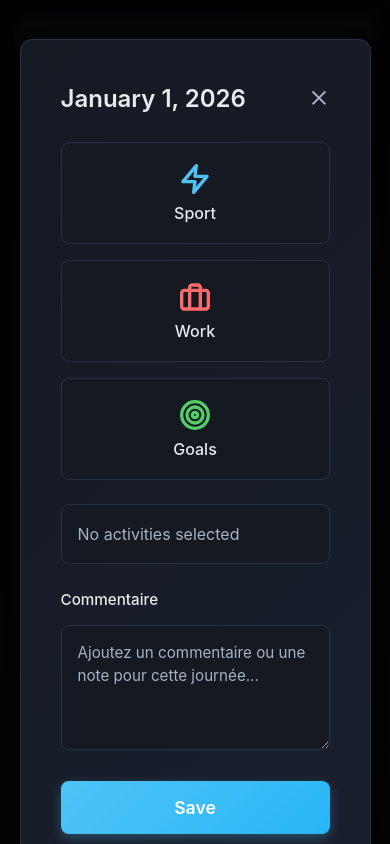
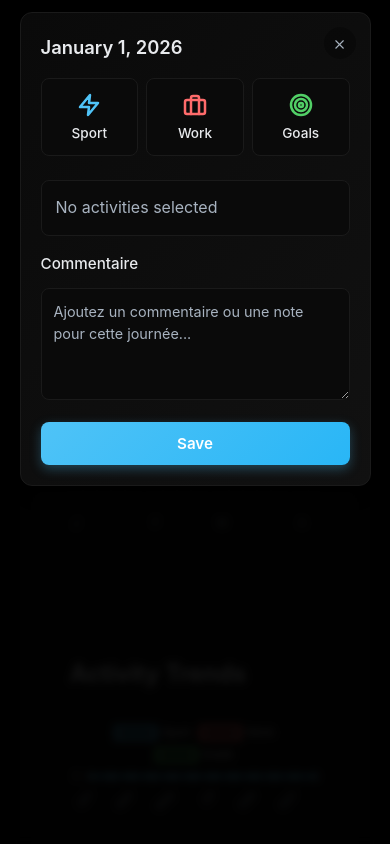
Before and after one commit to hassandaher1/2026, a plain HTML site: page index.html in a window 390 px wide. Both pictures are taken after a click on the element 76 px from the left and 450 px from the top of the page. Shown: the top 844 px of the page. Drawn offline with nearby package versions, Linux system fonts and the light colour scheme.

Commit message:
Improve mobile UI: fix calendar alignment, change to black theme, optimize modal for mobile

```diff
--- a/styles.css
+++ b/styles.css
@@ -8,13 +8,13 @@
     --sport-color: #4fc3f7;
     --work-color: #ff6b6b;
     --goals-color: #51cf66;
-    --bg-primary: #0a0d14;
-    --bg-secondary: #141922;
-    --bg-tertiary: #1a1f2e;
+    --bg-primary: #000000;
+    --bg-secondary: #0a0a0a;
+    --bg-tertiary: #111111;
     --text-primary: #e8eaed;
     --text-secondary: #a8b3c0;
-    --border-color: #2a3142;
-    --border-hover: #3a4255;
+    --border-color: #1a1a1a;
+    --border-hover: #2a2a2a;
     --shadow-sm: 0 2px 4px rgba(0, 0, 0, 0.4);
     --shadow-md: 0 4px 12px rgba(0, 0, 0, 0.5), 0 2px 4px rgba(0, 0, 0, 0.4);
     --shadow-lg: 0 8px 24px rgba(0, 0, 0, 0.6), 0 4px 8px rgba(0, 0, 0, 0.5);
@@ -27,7 +27,7 @@
 
 body {
     font-family: 'Poppins', -apple-system, BlinkMacSystemFont, 'Segoe UI', 'Roboto', sans-serif;
-    background: linear-gradient(135deg, #050709 0%, #0a0d14 50%, #0f1419 100%);
+    background: #000000;
     background-attachment: fixed;
     color: var(--text-primary);
     line-height: 1.6;
@@ -105,7 +105,7 @@ body {
     box-shadow: var(--shadow-md);
     transform: translateY(-2px);
     border-color: var(--border-hover);
-    background: #1c2333;
+    background: #1a1a1a;
 }
 
 .goal-item label {
@@ -157,6 +157,25 @@ body {
 .contribution-wrapper {
     overflow-x: auto;
     padding-bottom: 0.5rem;
+    -webkit-overflow-scrolling: touch;
+}
+
+.contribution-wrapper::-webkit-scrollbar {
+    height: 8px;
+}
+
+.contribution-wrapper::-webkit-scrollbar-track {
+    background: var(--bg-tertiary);
+    border-radius: 4px;
+}
+
+.contribution-wrapper::-webkit-scrollbar-thumb {
+    background: var(--border-color);
+    border-radius: 4px;
+}
+
+.contribution-wrapper::-webkit-scrollbar-thumb:hover {
+    background: var(--border-hover);
 }
 
 .legend {
@@ -207,6 +226,8 @@ body {
     display: flex;
     flex-direction: column;
     gap: 4px;
+    width: 16px;
+    flex-shrink: 0;
 }
 
 .week-spacer {
@@ -223,6 +244,7 @@ body {
     cursor: pointer;
     transition: all 0.3s ease;
     position: relative;
+    flex-shrink: 0;
 }
 
 .day-tile:hover {
@@ -283,21 +305,23 @@ body {
 
 .month-labels {
     display: flex;
-    flex-wrap: wrap;
     gap: 4px;
     font-size: 0.75rem;
     color: var(--text-secondary);
     margin-top: 0.5rem;
     width: fit-content;
+    flex-wrap: nowrap;
 }
 
 .month-label.week-spacer {
     width: 12px;
+    flex-shrink: 0;
 }
 
 .month-label {
     width: 16px;
     text-align: center;
+    flex-shrink: 0;
 }
 
 /* Charts Section */
@@ -358,8 +382,10 @@ body {
     top: 0;
     width: 100%;
     height: 100%;
-    background-color: rgba(0, 0, 0, 0.8);
+    background-color: rgba(0, 0, 0, 0.9);
     backdrop-filter: blur(4px);
+    overflow-y: auto;
+    -webkit-overflow-scrolling: touch;
 }
 
 .modal-content {
@@ -372,6 +398,9 @@ body {
     box-shadow: var(--shadow-lg);
     border: 1px solid var(--border-color);
     position: relative;
+    max-height: 90vh;
+    overflow-y: auto;
+    -webkit-overflow-scrolling: touch;
 }
 
 .close {
@@ -382,10 +411,22 @@ body {
     cursor: pointer;
     line-height: 1;
     transition: color 0.2s ease;
+    position: absolute;
+    top: 1.5rem;
+    right: 1.5rem;
+    z-index: 10;
+    width: 40px;
+    height: 40px;
+    display: flex;
+    align-items: center;
+    justify-content: center;
+    border-radius: 50%;
+    background: rgba(0, 0, 0, 0.3);
 }
 
 .close:hover {
     color: var(--text-primary);
+    background: rgba(0, 0, 0, 0.5);
 }
 
 .modal-content h3 {
@@ -393,6 +434,8 @@ body {
     font-weight: 600;
     margin-bottom: 1.5rem;
     color: var(--text-primary);
+    padding-right: 3rem;
+    margin-top: 0;
 }
 
 .activity-options {
@@ -622,6 +665,7 @@ body {
 
     .week-column {
         gap: 3px;
+        width: 14px;
     }
 
     .week-spacer {
@@ -651,11 +695,70 @@ body {
     }
 
     .activity-options {
+        flex-direction: row;
+        gap: 0.75rem;
+    }
+
+    .activity-btn {
+        flex: 1;
+        min-width: unset;
+        padding: 1rem 0.5rem;
+    }
+
+    .modal-content {
+        margin: 5% auto;
+        width: 90%;
+        max-width: 100%;
+        max-height: 85vh;
+        border-radius: var(--radius);
+        padding: 1.5rem;
+        display: flex;
         flex-direction: column;
     }
 
-    .activity-btn {
-        width: 100%;
+    .modal-content h3 {
+        font-size: 1.25rem;
+        margin-bottom: 1.25rem;
+        padding-right: 2.5rem;
+    }
+
+    .close {
+        top: 1rem;
+        right: 1rem;
+        width: 36px;
+        height: 36px;
+        font-size: 1.5rem;
+    }
+
+    .activity-icon {
+        width: 28px;
+        height: 28px;
+    }
+
+    .activity-btn span {
+        font-size: 0.9rem;
+    }
+
+    .comment-section {
+        margin-bottom: 1rem;
+    }
+
+    .comment-section textarea {
+        padding: 0.875rem;
+        font-size: 0.95rem;
+        min-height: 100px;
+    }
+
+    .selected-activities {
+        margin-bottom: 1.25rem;
+        padding: 1rem;
+        min-height: 60px;
+    }
+
+    .save-btn {
+        padding: 0.875rem;
+        font-size: 1rem;
+        margin-top: auto;
     }
 }
 
@@ -674,6 +777,7 @@ body {
 
     .week-column {
         gap: 2px;
+        width: 12px;
     }
 
     .week-spacer {
@@ -701,4 +805,62 @@ body {
         gap: 1rem;
         font-size: 0.85rem;
     }
+
+    .modal-content {
+        padding: 1.25rem;
+        margin: 3% auto;
+        max-height: 90vh;
+    }
+
+    .modal-content h3 {
+        font-size: 1.15rem;
+        margin-bottom: 1rem;
+        padding-right: 2.25rem;
+    }
+
+    .activity-options {
+        gap: 0.5rem;
+    }
+
+    .activity-btn {
+        padding: 0.875rem 0.375rem;
+    }
+
+    .activity-icon {
+        width: 24px;
+        height: 24px;
+    }
+
+    .activity-btn span {
+        font-size: 0.85rem;
+    }
+
+    .close {
+        top: 0.875rem;
+        right: 0.875rem;
+        width: 32px;
+        height: 32px;
+        font-size: 1.25rem;
+    }
+
+    .comment-section {
+        margin-bottom: 0.875rem;
+    }
+
+    .comment-section textarea {
+        padding: 0.75rem;
+        font-size: 0.9rem;
+        min-height: 90px;
+    }
+
+    .selected-activities {
+        margin-bottom: 1rem;
+        padding: 0.875rem;
+        min-height: 55px;
+    }
+
+    .save-btn {
+        padding: 0.75rem;
+        font-size: 0.95rem;
+    }
 }
```
